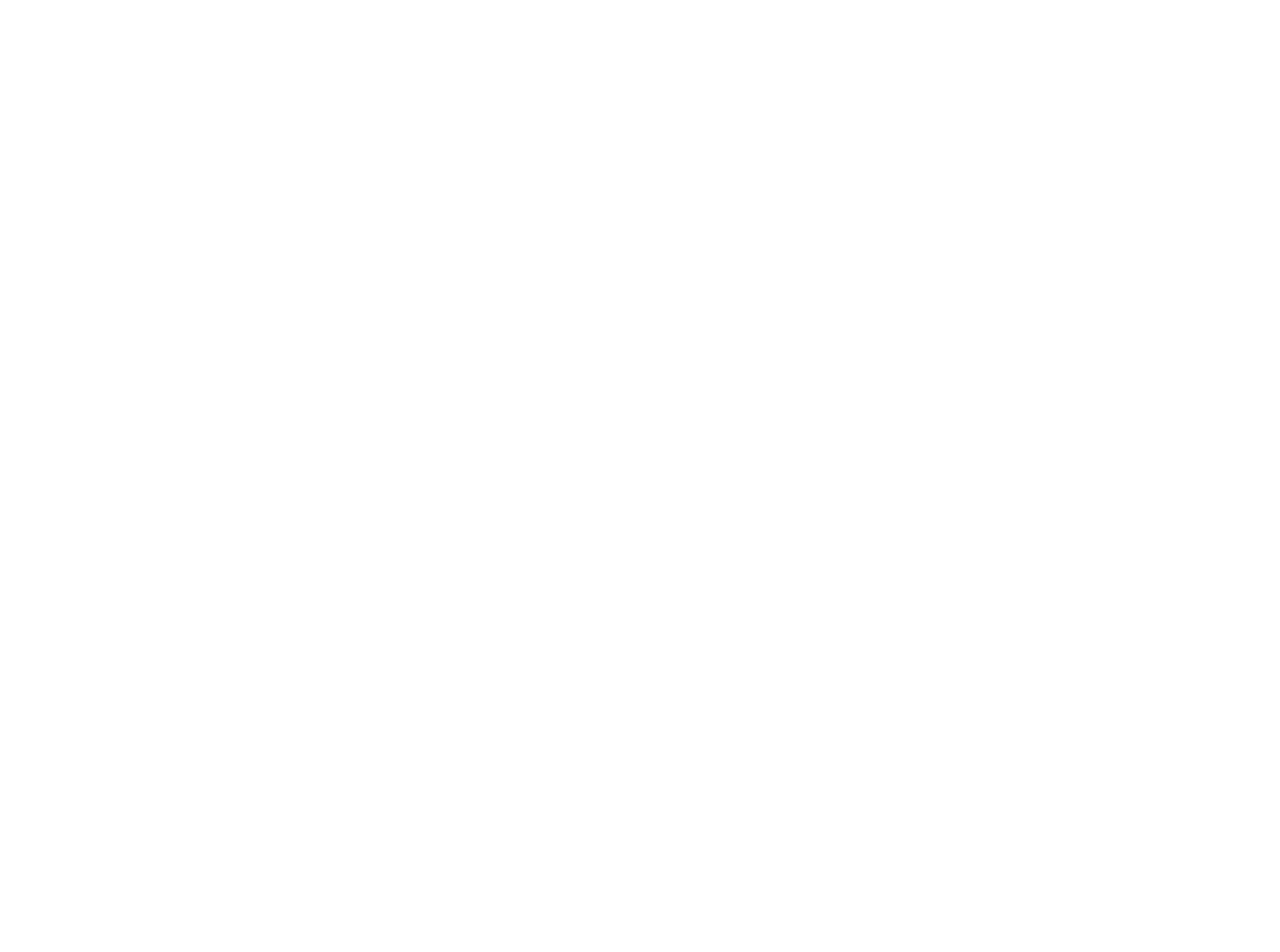
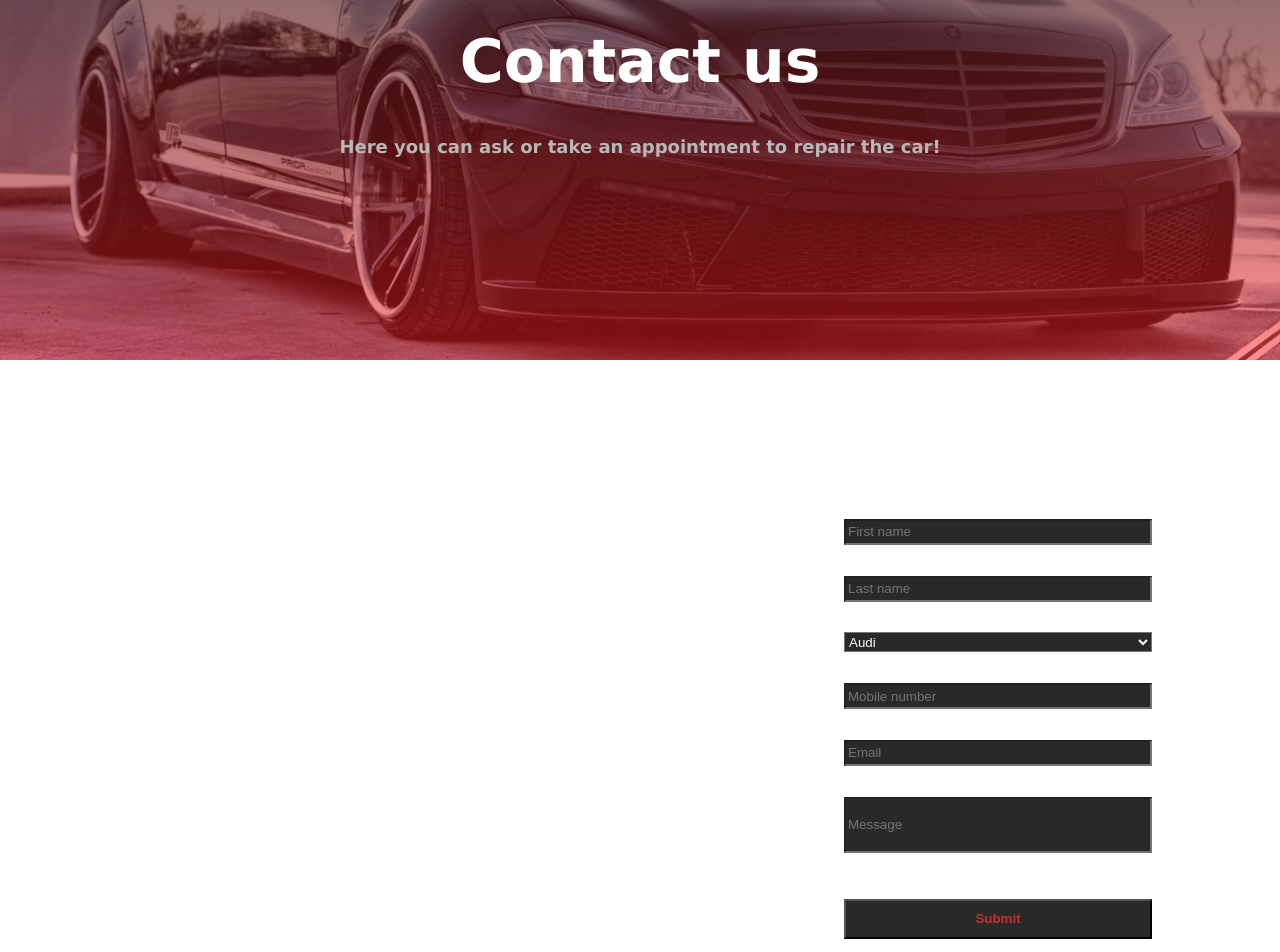
Before and after one commit to kenankaric122/carserviceweb, a React (Create React App) app: page /reservations in a window 1280 px wide. Shown: the part 200-1152 px from the top of the page. Before the commit the page ends 800 px from the top, so only its background shows below. Built offline with nearby package versions, Linux system fonts and the light colour scheme.

Commit message:
:sparkles: new features added

```diff
--- a/package.json
+++ b/package.json
@@ -10,6 +10,7 @@
     "@testing-library/user-event": "^13.5.0",
     "react": "^17.0.2",
     "react-dom": "^17.0.2",
+    "react-hook-form": "^7.22.5",
     "react-router-dom": "^5.2.0",
     "react-scripts": "5.0.0",
     "web-vitals": "^2.1.2"
--- a/src/components/Footer.jsx
+++ b/src/components/Footer.jsx
@@ -28,7 +28,7 @@
             <br/><br/>
                 <h1>Quicklink</h1><br/>
                 <button><Link to = '/' className='link'>Home</Link></button><br/>
-                <button><Link to = '/reservations' className='link'>Reservations</Link></button><br/>
+                <button><Link to = '/reservations' className='link'>Contact us</Link></button><br/>
                 <button><Link to = '/gallery' className='link'>Gallery</Link></button><br/>
                 <button><Link to = '/aboutus' className='link'>About us</Link></button><br/>
             </div>
--- /dev/null
+++ b/src/components/Form.jsx
@@ -0,0 +1,31 @@
+import React from 'react';
+import { useForm } from 'react-hook-form';
+import './styles/Form.css';
+
+export default function Form() {
+  const { register, handleSubmit, formState: { errors } } = useForm();
+  const onSubmit = data => console.log(data);
+  console.log(errors);
+
+  return (
+    <div className='form1'>
+    <form onSubmit={handleSubmit(onSubmit)}>
+      <input type="text" className='inps' placeholder="First name" {...register("First name", {required: true, maxLength: 80})} /><br/>
+      <input type="text" className='inps' placeholder="Last name" {...register("Last name", {required: true, maxLength: 100})} /><br/>
+      <select className='inps2' {...register("Car Model", { required: true })}>
+        <option value="Audi">Audi</option>
+        <option value="BMW">BMW</option>
+        <option value="Mercedes">Mercedes</option>
+        <option value="Opel">Opel</option>
+        <option value="Ford">Ford</option>
+        <option value="Volkswagen">Volkswagen</option>
+      </select><br/>
+      <input type="tel" className='inps' placeholder="Mobile number" {...register("Mobile number", {required: true, minLength: 6, maxLength: 12})} /><br/>
+      <input type="email" className='inps' placeholder="Email" {...register("Email", {required: true, pattern: /^\S+@\S+$/i})} /><br/>
+      <input type="text" className='inps1' placeholder="Message" {...register("Message", {required: true})} /><br/>
+
+      <input type="submit" className='btn' />
+    </form>
+    </div>
+  );
+}
--- a/src/components/Navbar.jsx
+++ b/src/components/Navbar.jsx
@@ -24,7 +24,7 @@
         <Link to = '/' className='link'><img className='logo' src={logo} alt='logo'/></Link>
             <ul>
                 <li><Link to = '/' className='link'>Home</Link></li>
-                <li><Link to = '/reservations' className='link'>Reservations</Link></li>
+                <li><Link to = '/reservations' className='link'>Contact us</Link></li>
                 <li><Link to = '/gallery' className='link'>Gallery</Link></li>
                 <li><Link to = '/aboutus' className='link'>About us</Link></li>
             </ul>
--- /dev/null
+++ b/src/components/ResHome.jsx
@@ -0,0 +1,15 @@
+import React from 'react'
+import './styles/ResHome.css';
+
+function Home() {
+    return (
+        <div className='reshome'>
+            <div className='reshometxt'>
+                <h1>Contact us</h1>
+                <h3>Here you can ask or take an appointment to repair the car!</h3>
+            </div>
+        </div>
+    )
+}
+
+export default Home;
--- /dev/null
+++ b/src/components/styles/Form.css
@@ -0,0 +1,48 @@
+.form1{
+    display: flex;
+    width: 100%;
+    height: 58vh;
+    margin-top: 10%;
+    flex-wrap: wrap;
+    justify-content: right;
+}
+
+.form1 form{
+    flex-direction: row;
+    margin-right: 10%;
+}
+
+.form1 .inps{
+    margin-top: 10%;
+    color: white;
+    background-color: rgb(41, 41, 41);
+    width: 300px;
+    height: 20px;
+}
+
+.form1 .inps2{
+    margin-top: 10%;
+    color: white;
+    background-color: rgb(41, 41, 41);
+    width: 308px;
+    height: 20px;
+}
+
+.form1 .inps1{
+    margin-top: 10%;
+    color: white;
+    background-color: rgb(41, 41, 41);
+    width: 300px;
+    height: 50px;
+
+}
+
+.form1 .btn{
+    margin-top: 15%;
+    color: white;
+    background-color: rgb(41, 41, 41);
+    width: 308px;
+    height: 40px;
+    color: rgb(189, 50, 50);
+    font-weight: bold;
+}
--- /dev/null
+++ b/src/components/styles/ResHome.css
@@ -0,0 +1,23 @@
+.reshome{
+    background:linear-gradient(rgba(20, 20, 20, 0.7 ), rgba(255, 30, 30, 0.5)), url('../../assets/wallpaper2.jpg');
+    width: 100%;
+    height: 70vh;
+    display: flex;
+    justify-content: center;
+    flex-direction: column;
+    background-attachment: fixed;
+    background-position: center;
+    background-repeat: no-repeat;
+    background-size: cover;
+}
+
+.reshometxt{
+    text-align: center;
+    color: white;
+    font-size: 30px;
+}
+
+h3{
+    font-size: 18px;
+    color: rgb(184, 184, 184);
+}
--- a/src/components/styles/Team.css
+++ b/src/components/styles/Team.css
@@ -1,7 +1,7 @@
 .team1{
     display: flex;
     width: 100%;
-    height: 45vh;
+    height: 50vh;
     margin-top: 12%;
     flex-wrap: wrap;
     flex-direction: column;
--- a/src/pages/Reservations.jsx
+++ b/src/pages/Reservations.jsx
@@ -1,10 +1,14 @@
 import React from 'react'
-import Navbar from '../components/Navbar'
+import Navbar from '../components/Navbar';
+import ResHome from '../components/ResHome';
+import Form from '../components/Form';
 
 function Reservations() {
     return (
         <div>
             <Navbar/>
+            <ResHome/>
+            <Form/>
         </div>
     )
 }
```
Also changed, not shown: src/assets/wallpaper2.jpg (added), 1 other file (tests, documents, lock files or other folders).
